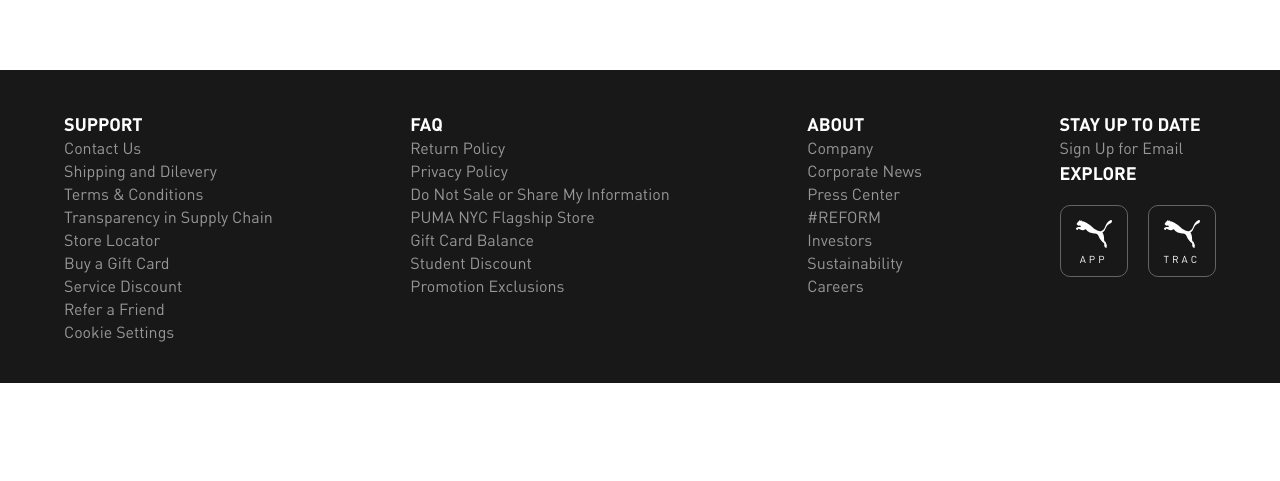
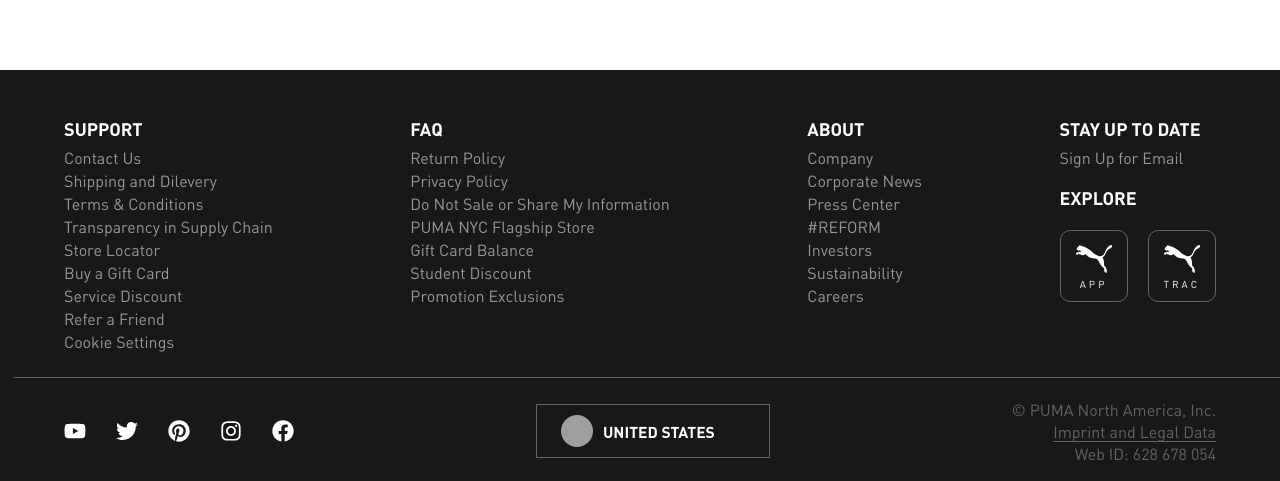
Before and after one commit to AnvarjonShavqiyev/Puma-Clone, a React (Vite) app: page / in a window 1280 px wide. Shown: the part 4057-4538 px from the top of the page. Before the commit the page ends 4440 px from the top, so only its background shows below. Built offline with nearby package versions, Linux system fonts and the light colour scheme; grey boxes are pictures that could not be loaded.

Commit message:
home page styling fully completed

```diff
--- a/src/components/footer/Footer.scss
+++ b/src/components/footer/Footer.scss
@@ -5,11 +5,37 @@
     display: flex;
     justify-content: space-between;
     padding: 40px 0;
+    position: relative;
+}
+.footer-icons{
+    display: flex;
+    gap: 30px;
+}
+.foot-icon{
+    color: #fff;
+    font-size: 22px;
+    aspect-ratio: 1/1;
+    cursor: pointer;
 }
 .footer-title{
     font-size: 18px;
     text-transform: uppercase;
     color: rgb(255, 255, 255);
+    margin: 5px 0;
+}
+.explore{
+    margin-top: 15px;
+}
+.footer::after{
+    position: absolute;
+    content: "";
+    bottom: 15px;
+    left: -50px;
+    height: 1px;
+    background-color: #646363;
+    width: 110%;
+
+
 }
 .footer-item{
     color: rgba(179, 179, 179, 0.821);
@@ -46,3 +72,51 @@
     font-family: "InterThin"!important;
     letter-spacing: 3px;
 }
+.second-footer{
+    padding: 5px 0 20px 0;
+}
+.language-selector{
+    display: flex;
+    gap: 10px;
+    align-items: center;
+    padding: 10px 24px;
+    width: 234px;
+    border: 1px solid #646363;
+    background-color: transparent;
+    cursor: pointer;
+    &:hover{
+        border: 1px solid #fff;
+    }
+    img{
+        border-radius: 50%;
+    }
+    h3{
+        color: #fff;
+    }
+}
+.second-footer{
+    display: flex;
+    align-items: center;
+    justify-content: space-between;
+}
+.footer-notes{
+    display: flex;
+    flex-direction: column;
+    align-items: flex-end;
+    color:#646363;
+    .footer-text{
+        font-family: "InterThin" !important;
+    }
+    .footer-text:nth-child(2){
+        position: relative;
+    }
+    .footer-text:nth-child(2)::after{
+        position: absolute;
+        content: "";
+        bottom: 0;
+        left: 0;
+        width: 100%;
+        height: 1.2px;
+        background-color: #646363;
+    }
+}
--- a/src/components/footer/Footer.tsx
+++ b/src/components/footer/Footer.tsx
@@ -3,6 +3,11 @@
 import { SiPuma } from "react-icons/si";
 import footerData from '../../db/footer-data.json'
 import { Link } from "react-router-dom"
+import { FaYoutube } from "react-icons/fa";
+import { FaTwitter } from "react-icons/fa";
+import { FaPinterest } from "react-icons/fa";
+import { FaInstagram } from "react-icons/fa";
+import { FaFacebook } from "react-icons/fa";
 const Footer : React.FC = () => {
   return (
     <div className="footer-wrapper">
@@ -25,7 +30,7 @@
             <div>
               <h3 className="footer-title">STAY UP TO DATE</h3>
               <Link className="footer-item" to='/'>Sign Up for Email</Link>
-              <h3 className="footer-title">EXPLORE</h3>
+              <h3 className="footer-title explore">EXPLORE</h3>
               <div className="footer-logo-wrapper">
                 <div className="foot-logo">
                     <SiPuma className="footer-logo"/>
@@ -38,6 +43,24 @@
               </div>
             </div>
             </div>
+            <div className="second-footer">
+              <div className="footer-icons">
+                <FaYoutube className="foot-icon"/>
+                <FaTwitter className="foot-icon"/>
+                <FaPinterest className="foot-icon"/>
+                <FaInstagram className="foot-icon"/>
+                <FaFacebook className="foot-icon"/>
+              </div>
+              <button className="language-selector">
+                  <img width={32} height={32} src={"https://vizahod.ru/admin/public/53/20210916083857flag_usa.jpg"} alt="" />
+                  <h3>UNITED STATES</h3>
+              </button>
+              <div className="footer-notes">
+                  <p className="footer-text">© PUMA North America, Inc.</p>
+                  <p className="footer-text">Imprint and Legal Data</p>
+                  <p className="footer-text">Web ID: 628 678 054</p>
+              </div>
+            </div>
         </Container>
     </div>
   )
```
